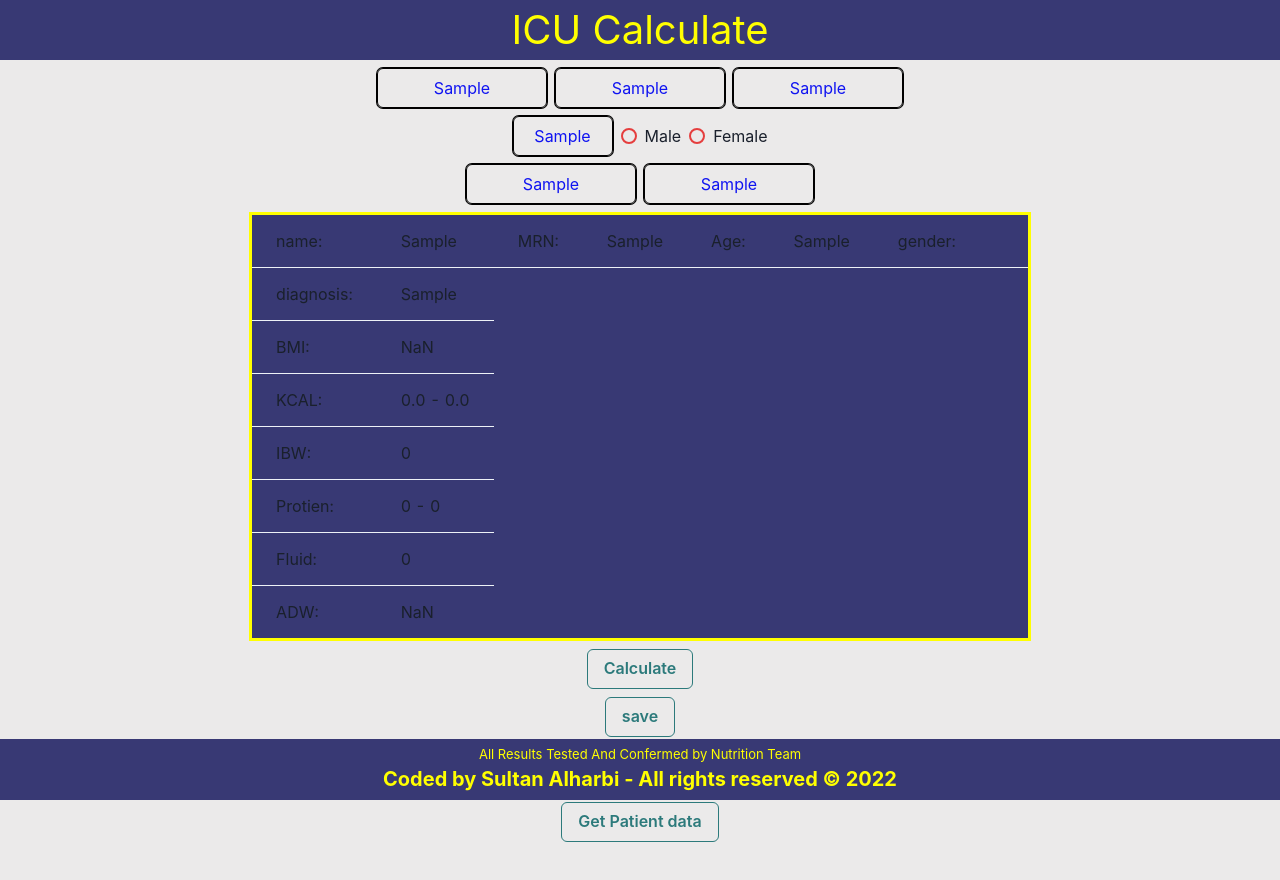
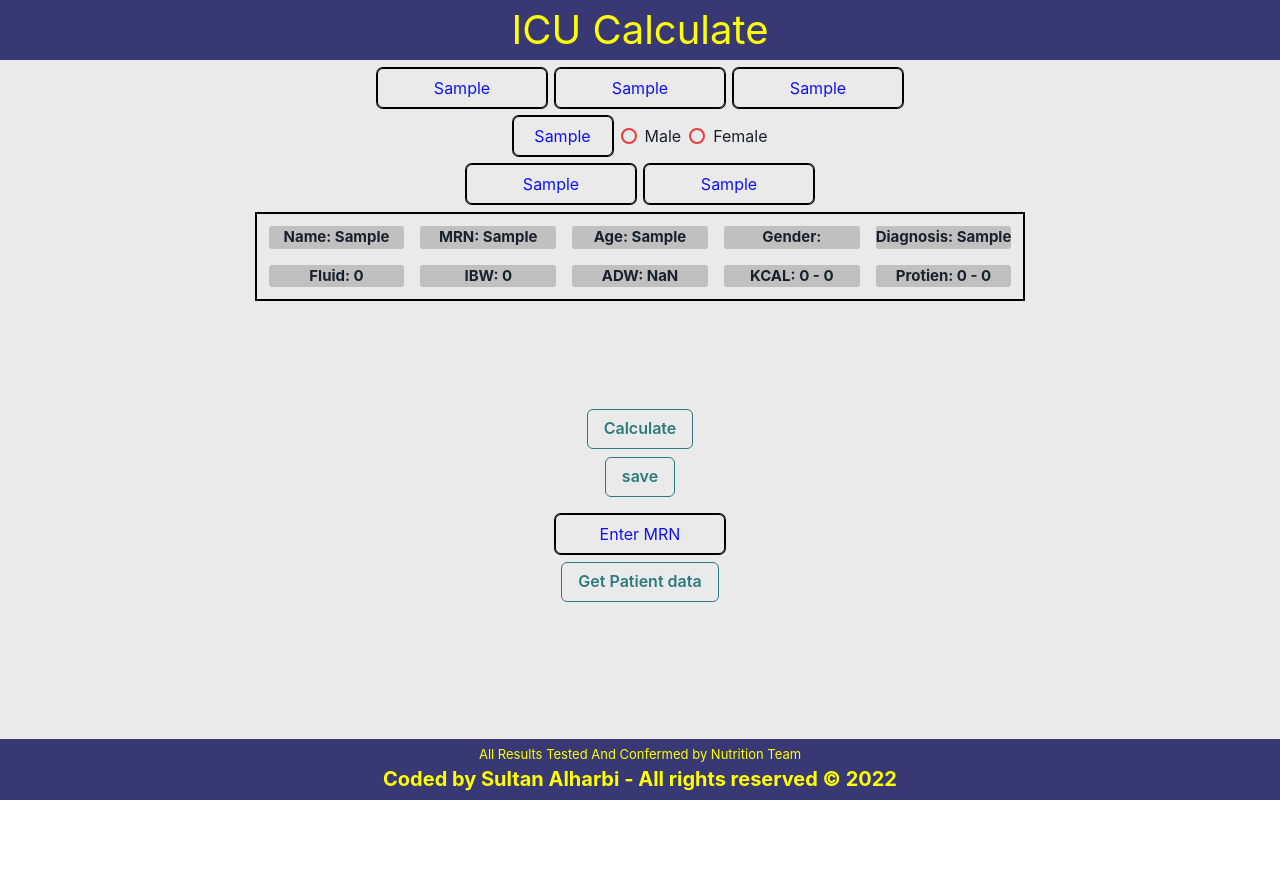
Before and after one commit to Sultan1901/DWGH, a React (Create React App) app: page / in a window 1280 px wide. Both pictures are taken after typing "Sample", "Sample", "Sample", "Sample", "Sample", "Sample" into the empty fields and a click on the button "Calculate". Shown: the top 880 px of the page. After the commit the page ends 800 px from the top, so only its background shows below. Built offline with nearby package versions, Linux system fonts and the light colour scheme.

Commit message:
debugging

```diff
--- a/src/Pages/Nutrition.js
+++ b/src/Pages/Nutrition.js
@@ -13,10 +13,6 @@ import {
   RadioGroup,
   Stack,
   SimpleGrid,
-  Table,
-  Tr,
-  Td,
-  TableContainer,
 } from "@chakra-ui/react";
 import { useReactToPrint } from "react-to-print";
 const Nutrition = () => {
@@ -203,7 +199,6 @@ const Nutrition = () => {
               onChange={(e) => setdiagnosis(e.target.value)}
               placeholder="Diagnosis"
               w="170px"
-
               _placeholder={{ color: "inherit" }}
               color="#0f13f1"
             />
@@ -254,58 +249,50 @@ const Nutrition = () => {
             />
           </HStack>
 
-
           {!Click1 ? (
             <></>
           ) : (
-            <TableContainer>
-              <Table bg="#383974" border="solid yellow" variant="simple">
-                <Tr>
-                  <Td>name: </Td>
-                  <Td>{name}</Td>
-                  <Td>MRN: </Td>
-                  <Td>{mrn}</Td> <Td>Age: </Td>
-                  <Td>{ag}</Td> <Td>gender: </Td>
-                  <Td>{gender}</Td>
-                </Tr>
-                <Tr>
-                  <Td>diagnosis: </Td>
-                  <Td>{diagnosis}</Td>
-                </Tr>
-                <Tr>
-                  <Td>BMI: </Td>
-                  <Td>{res.toFixed(1)}</Td>
-                </Tr>{" "}
-                <Tr>
-                  {" "}
-                  <Td>KCAL: </Td>
-                  <Td>
-                    {res1.toFixed(1)} - {res2.toFixed(1)}
-                  </Td>
-                </Tr>
-                <Tr>
-                  {" "}
-                  <Td>IBW: </Td>
-                  <Td>{Math.round(res3)}</Td>
-                </Tr>
-                <Tr>
-                  {" "}
-                  <Td>Protien: </Td>
-                  <Td>
-                    {Math.round(res4)} - {Math.round(res5)}
-                  </Td>
-                </Tr>
-                <Tr>
-                  <Td>Fluid: </Td>
-                  <Td>{Math.round(res6)}</Td>
-                </Tr>
-                <Tr>
-                  {" "}
-                  <Td>ADW: </Td>
-                  <Td>{Math.round(res7)}</Td>
-                </Tr>
-              </Table>
-            </TableContainer>
+            <SimpleGrid
+              align="center"
+              fontSize="15px"
+              fontWeight="bold"
+              columns={5}
+              spacing={4}
+              mb="100px"
+              border="black solid 2px "
+              p="3"
+            >
+              <Box borderRadius="3px" bg="silver">
+                Name: {name}
+              </Box>
+              <Box borderRadius="3px" bg="silver">
+                MRN: {mrn}
+              </Box>
+              <Box borderRadius="3px" bg="silver">
+                Age: {ag}
+              </Box>
+              <Box borderRadius="3px" bg="silver">
+                Gender: {gender}
+              </Box>
+              <Box borderRadius="3px" bg="silver">
+                Diagnosis: {diagnosis}
+              </Box>{" "}
+              <Box borderRadius="3px" bg="silver">
+                Fluid: {Math.round(res6)}
+              </Box>{" "}
+              <Box borderRadius="3px" bg="silver">
+                IBW: {Math.round(res3)}
+              </Box>
+              <Box borderRadius="3px" bg="silver">
+                ADW: {Math.round(res7)}
+              </Box>
+              <Box borderRadius="3px" bg="silver">
+                KCAL: {res1.toFixed()} - {res2.toFixed()}
+              </Box>
+              <Box borderRadius="3px" bg="silver">
+                Protien: {Math.round(res4)} - {Math.round(res5)}
+              </Box>
+            </SimpleGrid>
           )}
           <Button colorScheme="teal" variant="outline" onClick={Click}>
             Calculate
```
Lines whose indentation alone changed are shown as unchanged.
